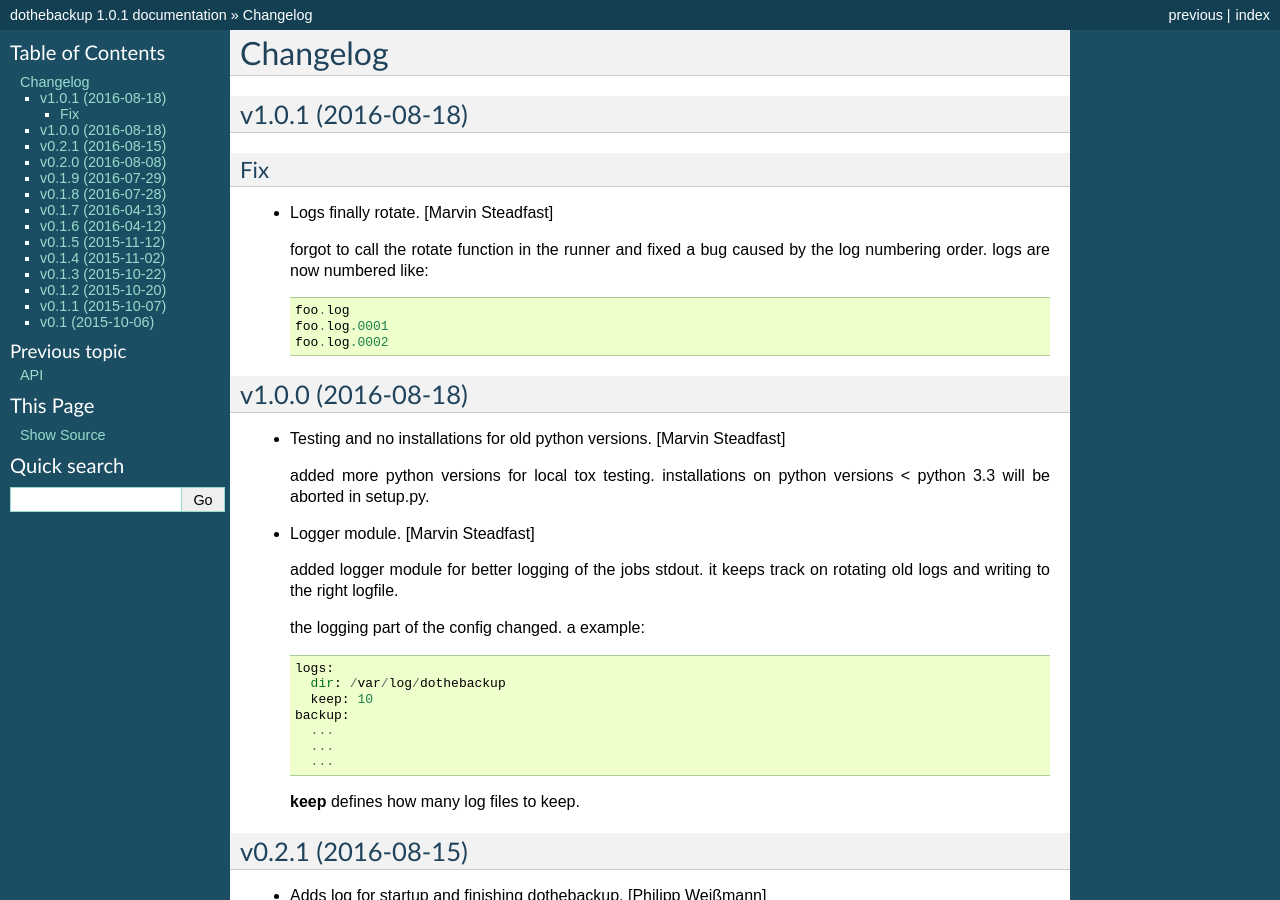
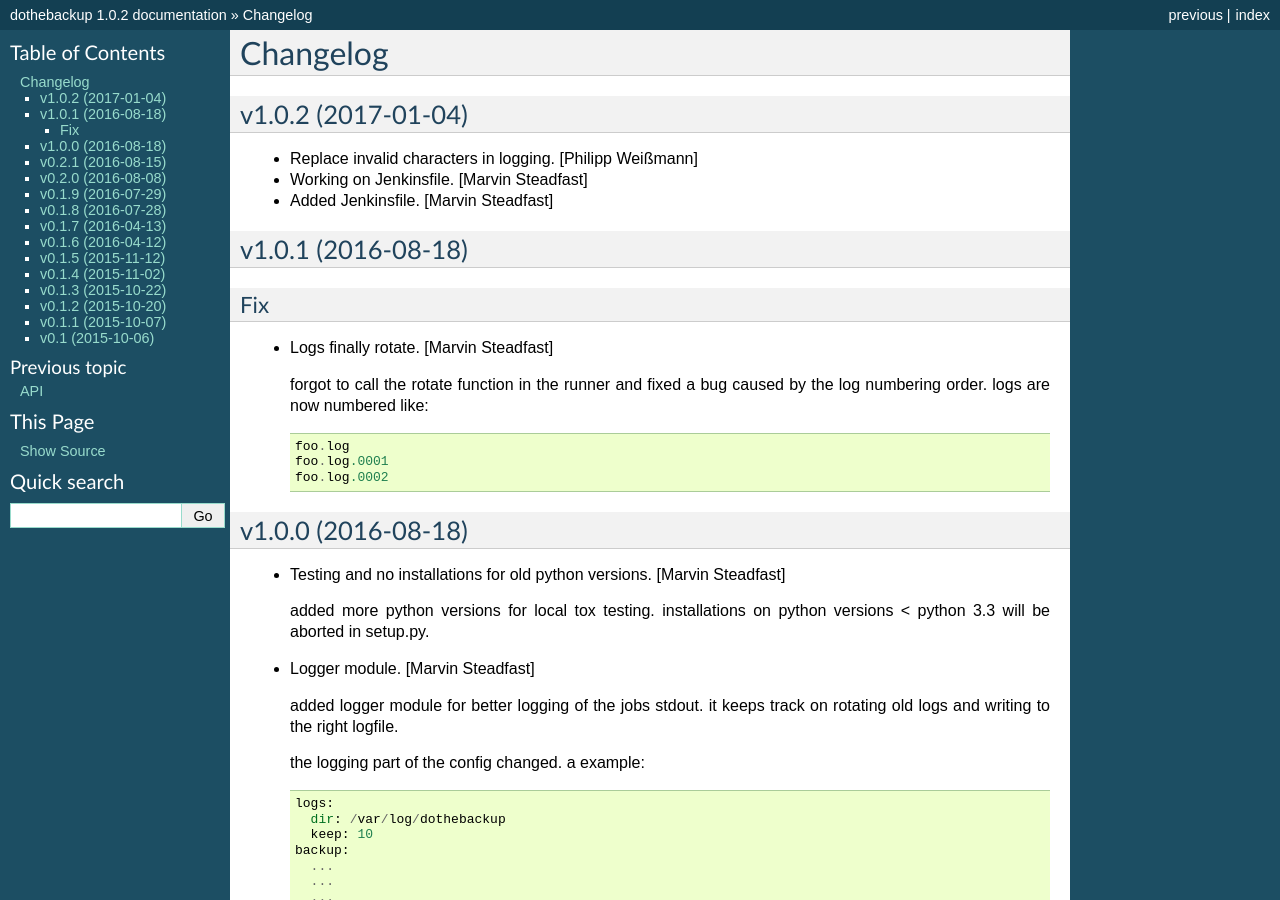
Before and after one commit to xsteadfastx/DoTheBackup, a Sphinx documentation site: the page built from docs/changelog.rst, in a window 1280 px wide and 900 px high. Built offline with Sphinx 7.4.7, drawn with Linux system fonts in a browser that asks for light colours; some of the changed text lies outside the part shown.

Commit message:
prepare v1.0.2 !minor

```diff
--- a/docs/changelog.rst
+++ b/docs/changelog.rst
@@ -1,5 +1,14 @@
 Changelog
 =========
+
+v1.0.2 (2017-01-04)
+-------------------
+
+- Replace invalid characters in logging. [Philipp Weißmann]
+
+- Working on Jenkinsfile. [Marvin Steadfast]
+
+- Added Jenkinsfile. [Marvin Steadfast]
 
 v1.0.1 (2016-08-18)
 -------------------
--- a/setup.py
+++ b/setup.py
@@ -16,7 +16,7 @@
 
     setup(
         name='dothebackup',
-        version='1.0.1',
+        version='1.0.2',
         description='backup tool with plugins',
         author='Marvin Steadfast',
         author_email='marvin@xsteadfastx.org',
```
